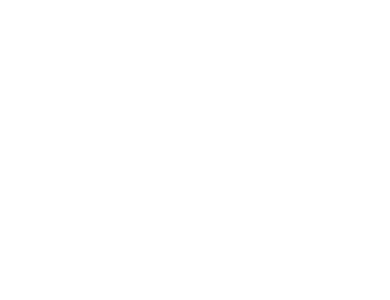
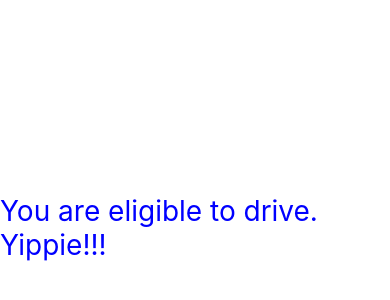
Before and after one commit to Louis-Louwrens/DriveApp, a React Native app in the folder MyDriveApp/: screen / in a window 390 px wide. Shown: the part 194-494 px from the top of the page. Built offline with nearby package versions, Linux system fonts and the light colour scheme.

Commit message:
added style and finished IF statement

```diff
--- a/MyDriveApp/App.tsx
+++ b/MyDriveApp/App.tsx
@@ -3,15 +3,17 @@
 
 export default function App() {
 
-  const age = 16;
+  const age = 22;
   let feedback = '';
 
   if (age >= 18) {
     feedback = 'You are eligible to drive. Yippie!!!';
+  } else {
+    feedback = 'You too young for that small thing.';
   }
   return (
     <View style={styles.container}>
-
+      <Text style={styles.response}>{feedback}</Text>
 
     </View>
   );
@@ -24,4 +26,9 @@
     alignItems: 'center',
     justifyContent: 'center',
   },
+
+  response: {
+    fontSize: 28,
+    color: 'blue',
+  }
 });
```
